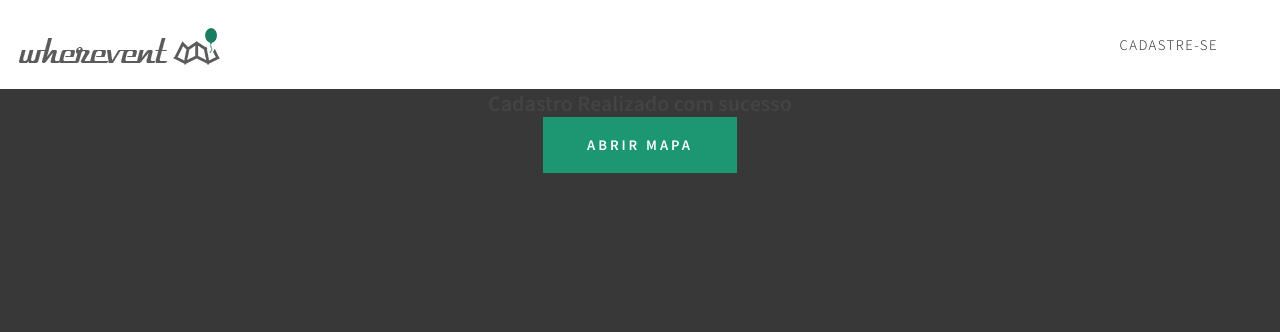
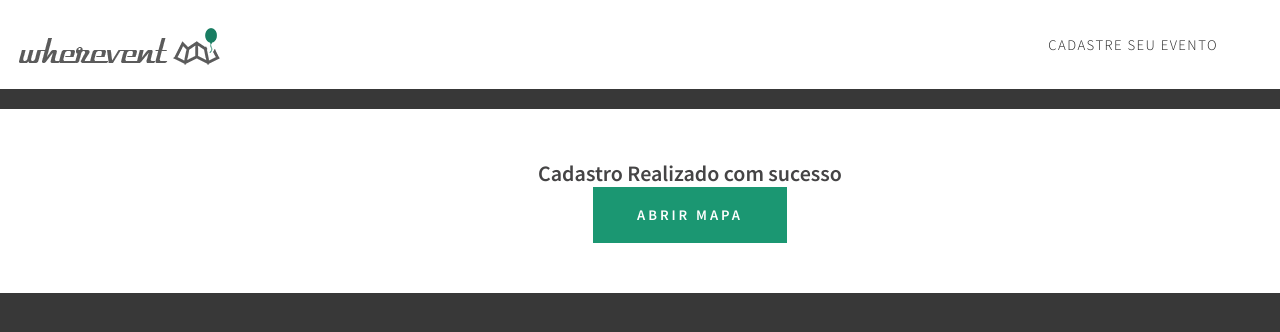
Before and after one commit to PastGhost/wherevent, a PHP site: page /eventos/cadastro-evento.php in a window 1280 px wide; the page is wider, and only the part inside the window is pictured. Shown: the top 332 px of that part. Run offline with PHP 8.4, Linux system fonts and the light colour scheme.

Commit message:
Estilo paginas cadastro-evento.php

```diff
--- a/eventos/cadastro-evento.php
+++ b/eventos/cadastro-evento.php
@@ -46,13 +46,13 @@ if(isset($_POST['nome']))
 			</div>
 			<div id="menu">
 				<ul>
-					<li><a href="cadastro.html">CADASTRE-SE</a></li>
+					<li><a href="formulario-evento.html">Cadastre seu evento</a></li>
 					<!--<li><a href="#" accesskey="3" title="" class="icon icon-key">LOGIN</a></li>-->
 				</ul>
 			</div>
 		</div>
     </div>
-    <div id="heade-featured"> </div>
+    <div id="line-blank"> </div>
 
     <div id="mid">
 		<h2>Cadastro Realizado com sucesso</h2>
--- a/eventos/estilo.css
+++ b/eventos/estilo.css
@@ -79,10 +79,15 @@ h1 {
 	border: 10px solid #ccc;;
 	margin-bottom: 20px;
 }
+#line-blank {
+	height:20px;
+}
 #mid {
-	width:50%;
+	width:100%;
 	margin:auto;
 	text-align:center;
+	background-color:white;
+	padding:50px;
 }
 input[type="submit"] {
 	background: #2679A5;
```
